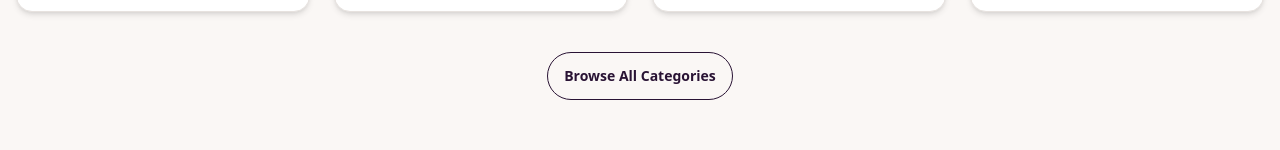
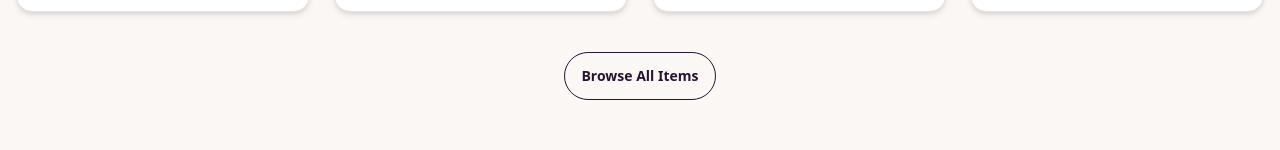
Before and after one commit to Aishwaryaadla/campusfind, a React (Vite) app in the folder client/: page / in a window 1280 px wide. Shown: the part 2089-2239 px from the top of the page. Built offline with nearby package versions, Linux system fonts and the light colour scheme.

Commit message:
updated homepage

```diff
--- a/client/src/components/PopularCategories.jsx
+++ b/client/src/components/PopularCategories.jsx
@@ -1,5 +1,6 @@
 import { Smartphone, Backpack, Key, Headphones, Book, Umbrella, Watch, Glasses } from 'lucide-react';
 import Card from './ui/Card';
+import { Link } from 'react-router'
 
 const PopularCategories = () => {
   const categories = [
@@ -38,7 +39,9 @@ const PopularCategories = () => {
       </div>
 
       <div className="text-center mt-10">
-        <button className="btn btn-outline btn-black">Browse All Categories</button>
+        <Link to= '/browseitems' className="btn btn-outline btn-black">
+          <span>Browse All Items</span>
+        </Link>
       </div>
     </section>
   );
```
